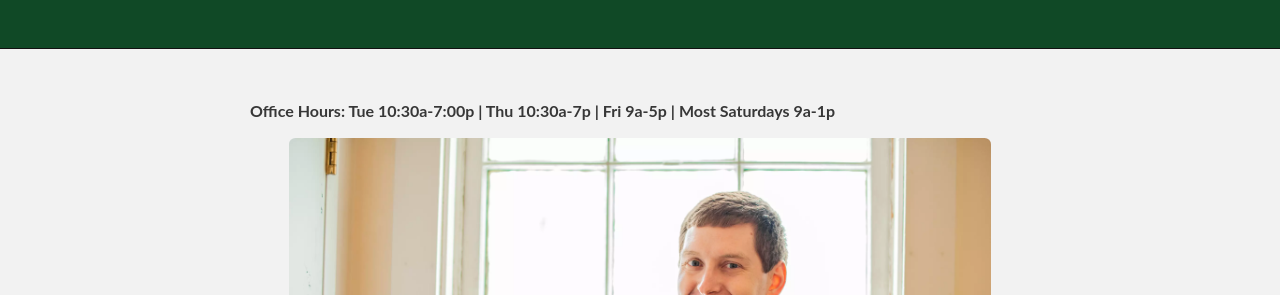
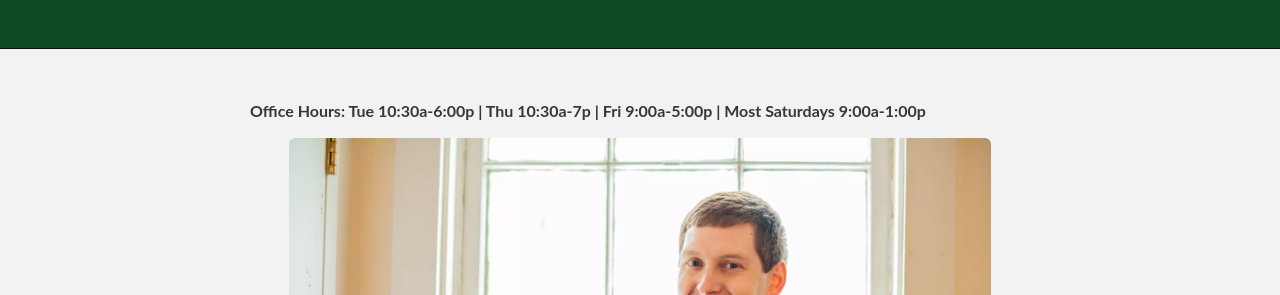
Before and after one commit to evpitcel/evpitcel.github.io, a Jekyll site: the page built from index.html, in a window 1280 px wide. Shown: the part 251-546 px from the top of the page. Built offline with Jekyll 4.4.1, drawn with Linux system fonts in a browser that asks for light colours.

Commit message:
Update index.html
hour fix

```diff
--- a/index.html
+++ b/index.html
@@ -14,7 +14,7 @@ layout: default
 
 <!-- <meta name="viewport" content="width=device-width, initial-scale=1">-->
 
-<p><b>Office Hours: Tue 10:30a-7:00p | Thu 10:30a-7p | Fri 9a-5p | Most Saturdays 9a-1p</b></p>
+<p><b>Office Hours: Tue 10:30a-6:00p | Thu 10:30a-7p | Fri 9:00a-5:00p | Most Saturdays 9:00a-1:00p</b></p>
 
 <div class="button prev" onclick="plusSlides(-1)" style="margin-top:8em">&#10094;</div>
 <div class="button next" onclick="plusSlides(1)" style="margin-top:8em">&#10095;</div>
```
